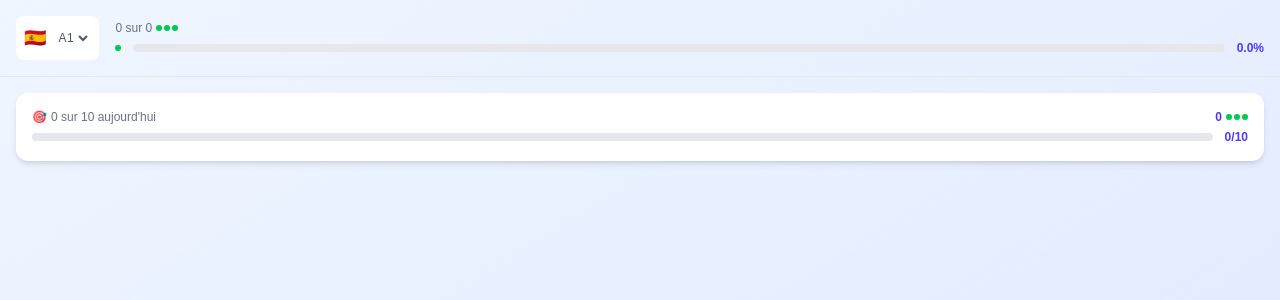
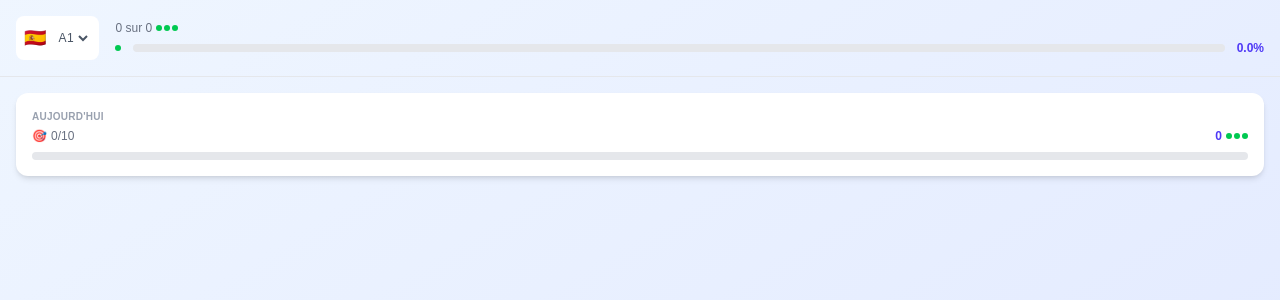
Before and after one commit to ASudre/vocab-translator, a Next.js app: page /fr/ in a window 1280 px wide. Shown: the top 300 px of the page. Built offline with nearby package versions, Linux system fonts and the light colour scheme.

Commit message:
feat: improve daily goal display

```diff
--- a/app/[locale]/components/DailyGoal.tsx
+++ b/app/[locale]/components/DailyGoal.tsx
@@ -32,48 +32,37 @@
   }
 
   const cardClasses = `bg-white dark:bg-gray-800 rounded-xl shadow-md p-4 ${justCompleted ? 'animate-pop' : ''}`;
-
-  if (completed) {
-    return (
-      <div
-        className={cardClasses}
-        title={t('ariaLabelCompleted', { count, goal, masteredToday })}
-        aria-label={t('ariaLabelCompleted', { count, goal, masteredToday })}
-      >
-        <div className="flex items-center justify-between flex-wrap gap-x-3 gap-y-1 text-xs font-bold">
-          <span className="flex items-center gap-1 text-green-600 dark:text-green-400">
-            <span aria-hidden="true">🎯</span> {t('todayLabel', { count, goal })}
-          </span>
-          <span className="flex items-center gap-1 text-indigo-600 dark:text-indigo-400">
-            {masteredToday} <MasteryDots />
-          </span>
-        </div>
-      </div>
-    );
-  }
-
+  // Correct answers keep accumulating past the goal (e.g. 11/10) once it's
+  // met, but the badge should read as "goal reached", not overflow past 100%.
+  const displayCount = Math.min(count, goal);
   const percentage = goal > 0 ? Math.min(100, Math.round((count / goal) * 100)) : 0;
-  const ariaLabel = t('ariaLabel', { count, goal, masteredToday });
+  const ariaLabel = completed
+    ? t('ariaLabelCompleted', { count: displayCount, goal, masteredToday })
+    : t('ariaLabel', { count: displayCount, goal, masteredToday });
 
   return (
     <div className={cardClasses} title={ariaLabel} aria-label={ariaLabel}>
-      <div className="flex items-center justify-between mb-1">
-        <span className="text-xs text-gray-500 dark:text-gray-400 flex items-center gap-1">
-          <span aria-hidden="true">🎯</span> {t('progress', { count, goal })}
+      <div className="text-[10px] font-semibold uppercase tracking-wide text-gray-400 dark:text-gray-500 mb-1">
+        {t('heading')}
+      </div>
+      <div className="flex items-center justify-between text-xs font-bold">
+        <span
+          className={`flex items-center gap-1 ${completed ? 'text-green-600 dark:text-green-400' : 'text-gray-500 dark:text-gray-400 font-normal'}`}
+        >
+          <span aria-hidden="true">🎯</span> {displayCount}/{goal}
         </span>
-        <span className="text-xs font-bold text-indigo-600 dark:text-indigo-400 flex items-center gap-1">
+        <span className="flex items-center gap-1 text-indigo-600 dark:text-indigo-400">
           {masteredToday} <MasteryDots />
         </span>
       </div>
-      <div className="flex items-center gap-3">
-        <div className="flex-1 bg-gray-200 dark:bg-gray-700 rounded-full h-2 overflow-hidden">
+      {!completed && (
+        <div className="mt-2 bg-gray-200 dark:bg-gray-700 rounded-full h-2 overflow-hidden">
           <div
             className="h-full rounded-full transition-all duration-500 ease-out bg-gradient-to-r from-indigo-400 to-indigo-600 dark:from-indigo-500 dark:to-indigo-700"
             style={{ width: `${percentage}%` }}
           />
         </div>
-        <span className="text-xs font-bold text-indigo-600 dark:text-indigo-400">{count}/{goal}</span>
-      </div>
+      )}
     </div>
   );
 });
--- a/messages/en.json
+++ b/messages/en.json
@@ -34,9 +34,8 @@
     "on": "out of"
   },
   "DailyGoal": {
-    "progress": "{count} of {goal} today",
+    "heading": "Today",
     "ariaLabel": "{count} of {goal} words answered correctly today. {masteredToday} words mastered today.",
-    "todayLabel": "{count}/{goal}",
     "ariaLabelCompleted": "Today's goal reached: {count} of {goal} words. {masteredToday} words mastered today."
   }
 }
--- a/messages/fr.json
+++ b/messages/fr.json
@@ -34,9 +34,8 @@
     "on": "sur"
   },
   "DailyGoal": {
-    "progress": "{count} sur {goal} aujourd'hui",
+    "heading": "Aujourd'hui",
     "ariaLabel": "{count} mots sur {goal} correctement répondus aujourd'hui. {masteredToday} mots maîtrisés aujourd'hui.",
-    "todayLabel": "{count}/{goal}",
     "ariaLabelCompleted": "Objectif du jour atteint : {count} mots sur {goal}. {masteredToday} mots maîtrisés aujourd'hui."
   }
 }
```
Also changed, not shown: 1 other file (tests, documents, lock files or other folders).
